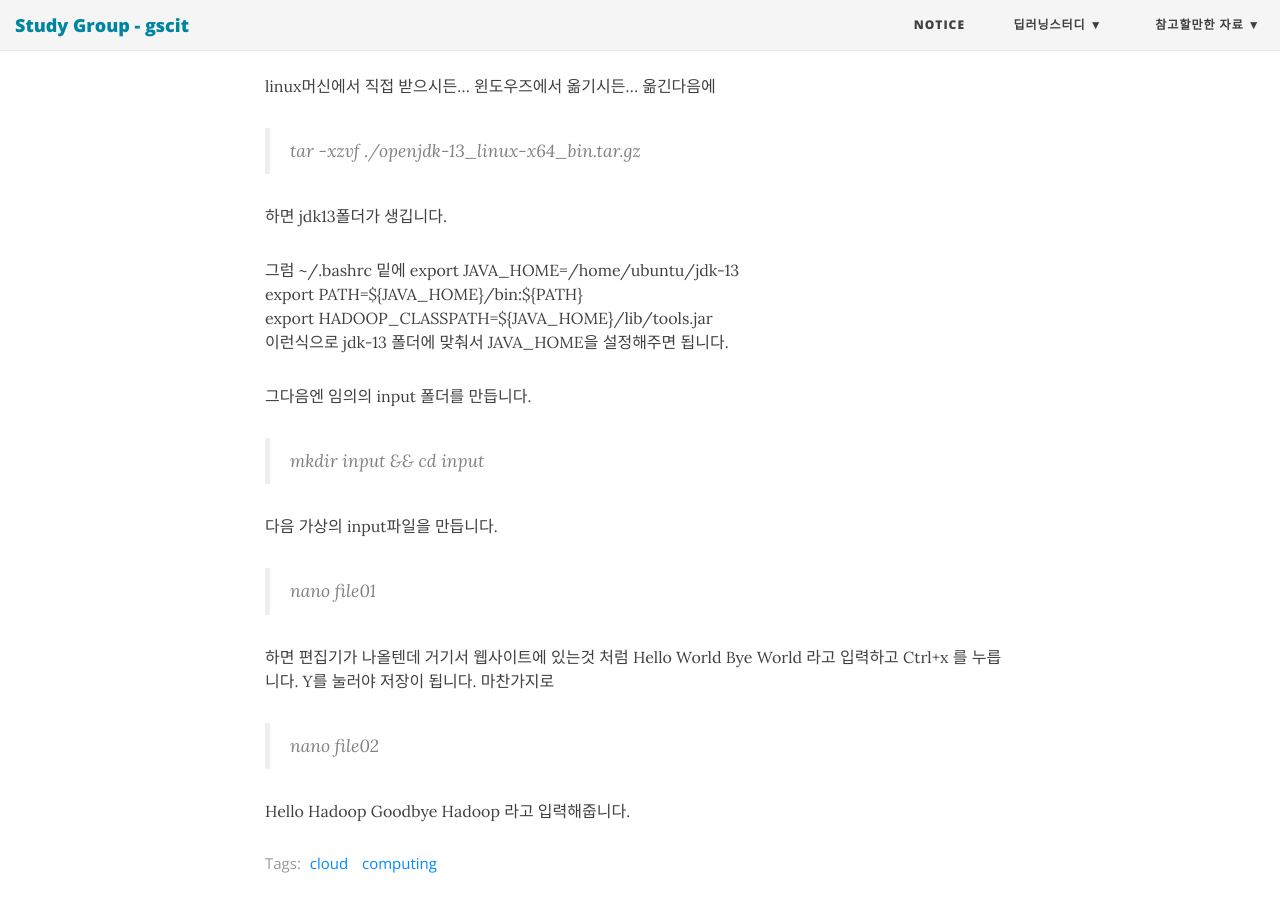
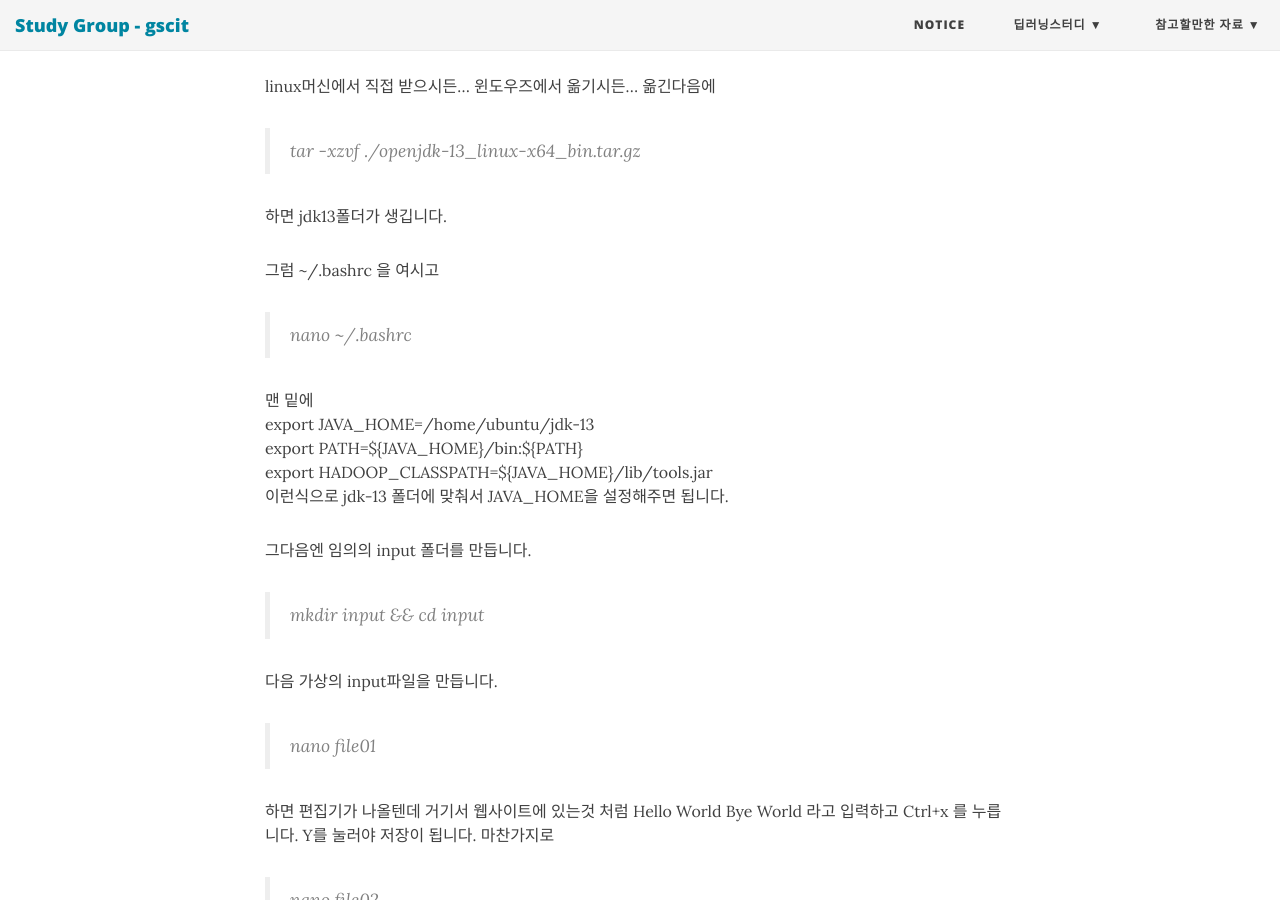
Before and after one commit to gscit/gscit.github.io, a Jekyll site: the page built from _posts/2019-01-09-cloud-first.md, in a window 1280 px wide and 900 px high, scrolled down 465 px. Built offline with Jekyll 4.4.1, drawn with Linux system fonts in a browser that asks for light colours; nearby versions of some CDN libraries; comment, search, counter and statistics services are not loaded.

Commit message:
Update 2019-01-09-cloud-first.md

```diff
--- a/_posts/2019-01-09-cloud-first.md
+++ b/_posts/2019-01-09-cloud-first.md
@@ -21,10 +21,13 @@ linux머신에서 직접 받으시든... 윈도우즈에서 옮기시든...  옮
 
 하면 jdk13폴더가 생깁니다.
 
-그럼 ~/.bashrc 밑에
-export JAVA_HOME=/home/ubuntu/jdk-13\
-export PATH=${JAVA_HOME}/bin:${PATH}\
-export HADOOP_CLASSPATH=${JAVA_HOME}/lib/tools.jar\
+그럼 ~/.bashrc 을 여시고
+> nano ~/.bashrc
+
+맨 밑에
+export JAVA_HOME=/home/ubuntu/jdk-13
+export PATH=${JAVA_HOME}/bin:${PATH}
+export HADOOP_CLASSPATH=${JAVA_HOME}/lib/tools.jar
 이런식으로 jdk-13 폴더에 맞춰서 JAVA_HOME을 설정해주면 됩니다.
 
 그다음엔 임의의 input 폴더를 만듭니다.
```
